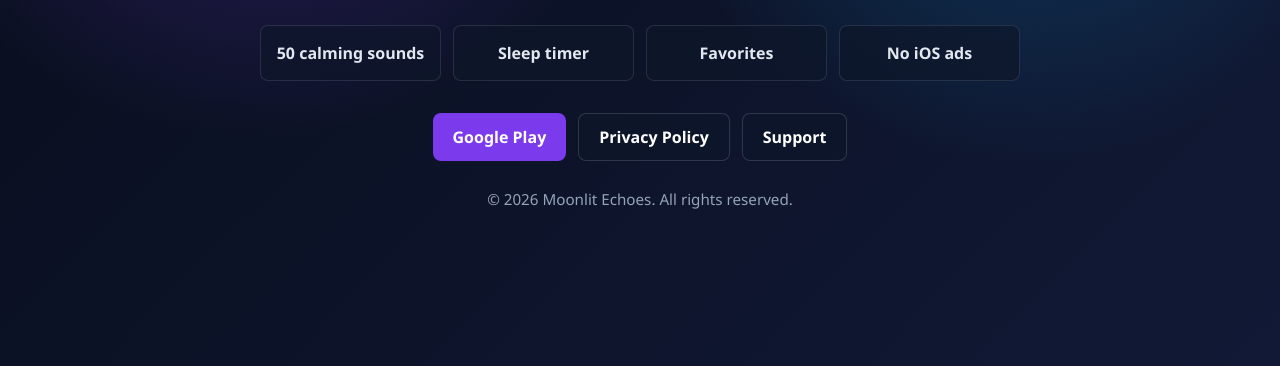
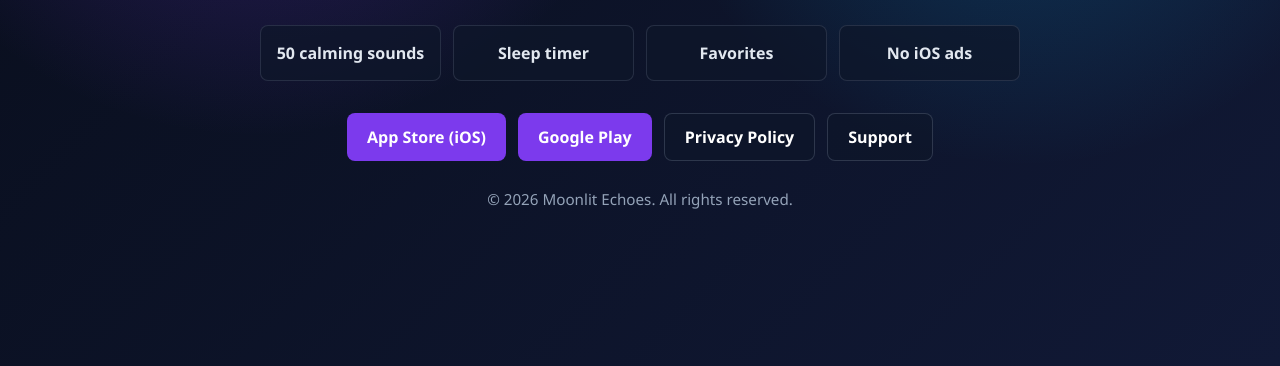
Before and after one commit to alpcelebi/alpcelebi.github.io, a plain HTML site: page index.html in a window 1280 px wide. Shown: the part 434-800 px from the top of the page. Drawn offline with Linux system fonts and the light colour scheme.

Commit message:
Add App Store button to Moonlit Echoes landing page

```diff
--- a/index.html
+++ b/index.html
@@ -123,6 +123,7 @@
     </section>
 
     <div class="actions">
+      <a class="button" href="https://apps.apple.com/tr/app/moonlit-echoes-sleep-sounds/id6769229121?l=tr">App Store (iOS)</a>
       <a class="button" href="https://play.google.com/store/apps/details?id=com.relaxingvoices.app">Google Play</a>
       <a class="button secondary" href="privacy-ios.html">Privacy Policy</a>
       <a class="button secondary" href="support.html">Support</a>
```
